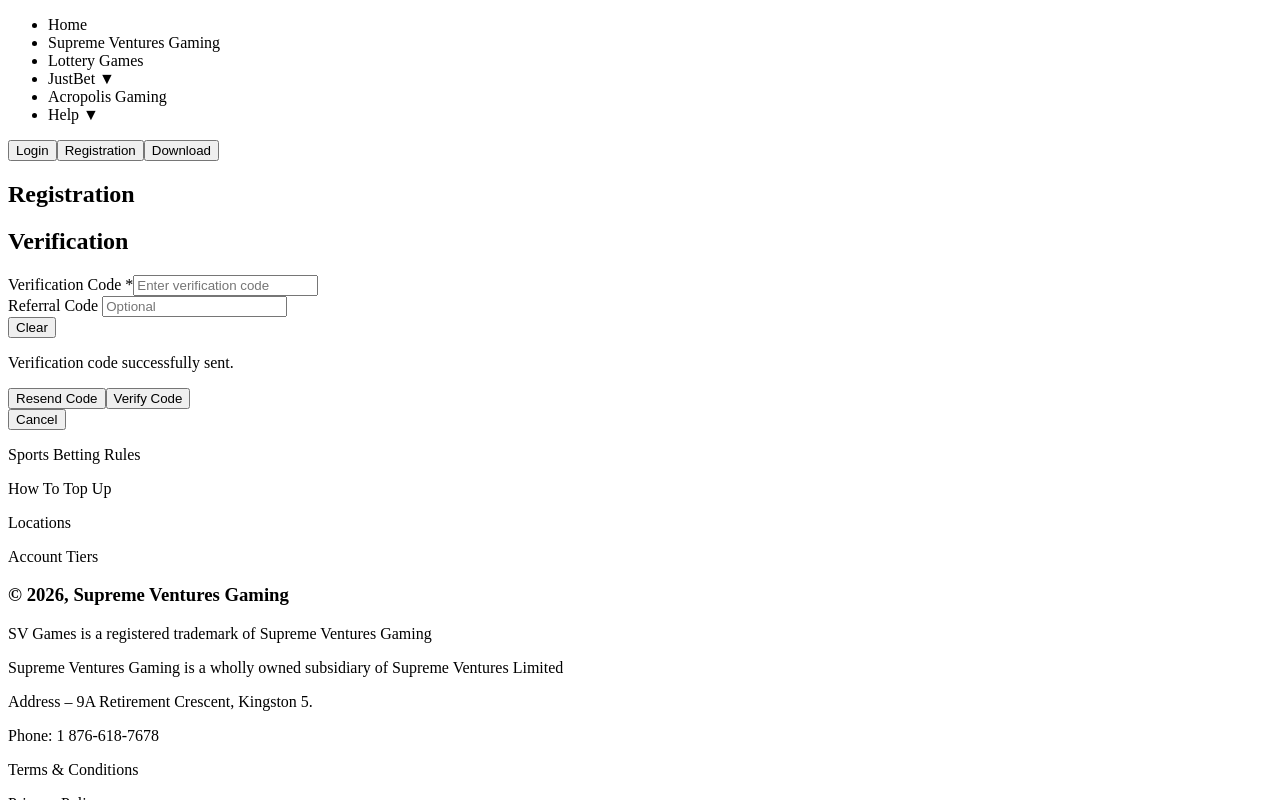
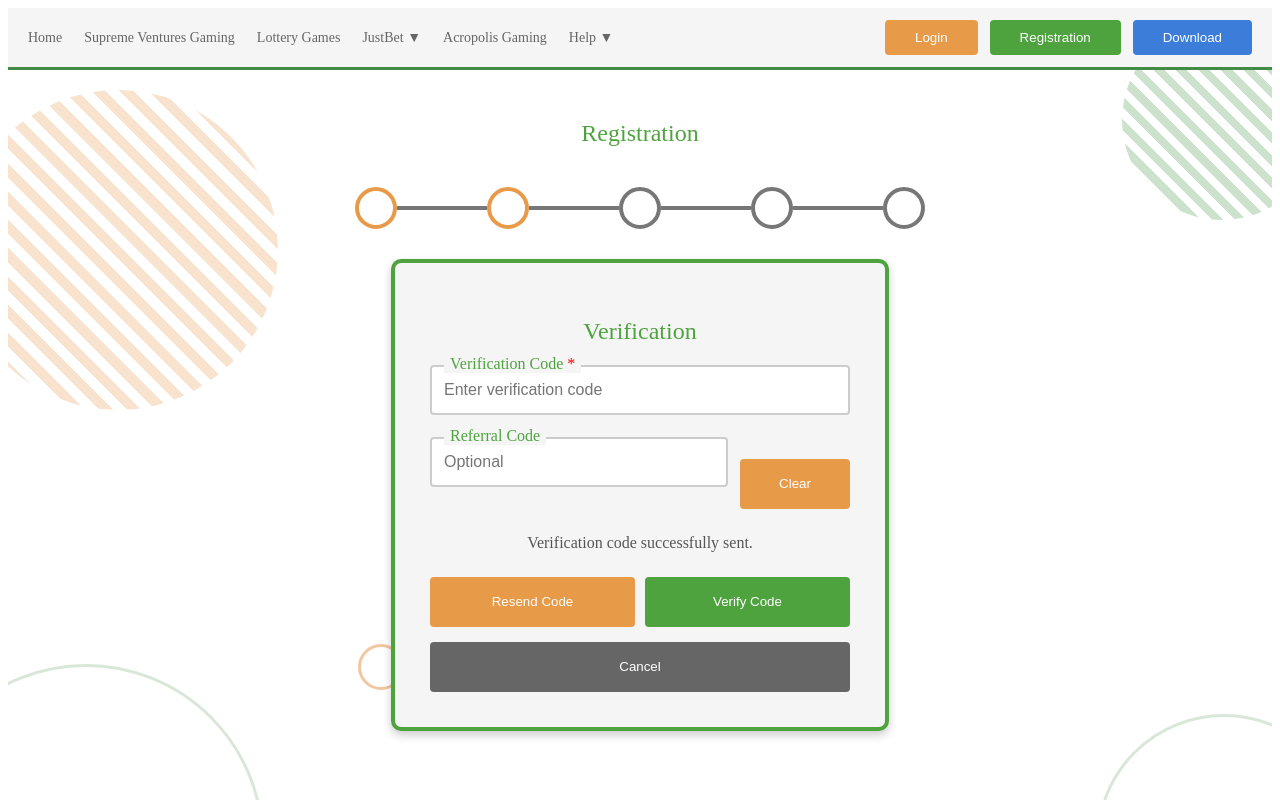
Before and after one commit to mohityadav72065/Gaming-website-using-angular, an Angular app: page /verify in a window 1280 px wide. Shown: the top 800 px of the page. Built offline with nearby package versions, Linux system fonts and the light colour scheme.

Commit message:
added verify page css styling

```diff
--- a/src/app/pages/verify/verify.css
+++ b/src/app/pages/verify/verify.css
@@ -0,0 +1,298 @@
+body{
+  margin:0;
+  font-family:Arial;
+  background:#f3f3f3;
+  overflow-x:hidden;
+}
+
+nav{
+  display:flex;
+  justify-content:space-between;
+  align-items:center;
+  background:#f5f5f5;
+  padding:12px 20px;
+  border-bottom:3px solid #418b45;
+}
+
+nav ul{
+  display:flex;
+  gap:22px;
+  list-style:none;
+  padding:0;
+  margin:0;
+}
+
+nav ul li{
+  font-size:14px;
+  color:#666;
+}
+
+nav ul li a{
+  text-decoration:none;
+  color:#666;
+}
+
+.btns{
+  display:flex;
+  gap:12px;
+}
+
+.btns button{
+  border:none;
+  padding:10px 30px;
+  border-radius:4px;
+  color:white;
+  cursor:pointer;
+}
+
+.login-btn{
+  background:#e79a47;
+}
+
+.register-btn{
+  background:#4ea33f;
+}
+
+.download-btn{
+  background:#3b7dd8;
+}
+
+.verify-section{
+  min-height:100vh;
+  position:relative;
+  overflow:hidden;
+}
+
+.circle-left{
+  width:320px;
+  height:320px;
+  border-radius:50%;
+  position:absolute;
+  top:20px;
+  left:-50px;
+  background:repeating-linear-gradient(
+    45deg,
+    #f2c79f,
+    #f2c79f 10px,
+    transparent 10px,
+    transparent 20px
+  );
+  opacity:0.5;
+}
+
+.circle-right{
+  width:200px;
+  height:200px;
+  border-radius:50%;
+  position:absolute;
+  top:-50px;
+  right:-50px;
+  background:repeating-linear-gradient(
+    45deg,
+    #9bc59b,
+    #9bc59b 8px,
+    transparent 8px,
+    transparent 16px
+  );
+  opacity:0.5;
+}
+
+.circle-bottom-left{
+  width:350px;
+  height:350px;
+  border-radius:50%;
+  border:3px solid #d8e7d8;
+  position:absolute;
+  bottom:-150px;
+  left:-100px;
+}
+
+.circle-bottom-right{
+  width:250px;
+  height:250px;
+  border-radius:50%;
+  border:3px solid #d8e7d8;
+  position:absolute;
+  bottom:-100px;
+  right:-80px;
+}
+
+.circle-small{
+  width:40px;
+  height:40px;
+  border-radius:50%;
+  border:3px solid #f2c79f;
+  position:absolute;
+  left:350px;
+  bottom:180px;
+}
+
+.verify-content{
+  width:100%;
+  display:flex;
+  flex-direction:column;
+  align-items:center;
+  padding-top:30px;
+  position:relative;
+  z-index:2;
+}
+
+.verify-content h1{
+  color:#4ea33f;
+  font-weight:400;
+}
+
+.steps{
+  display:flex;
+  align-items:center;
+  margin:20px 0 30px;
+}
+
+.step{
+  width:34px;
+  height:34px;
+  border-radius:50%;
+  border:4px solid #777;
+  background:white;
+}
+
+.active{
+  border-color:#e79a47;
+}
+
+.line{
+  width:90px;
+  height:4px;
+  background:#777;
+}
+
+.verify-box{
+  width:420px;
+  background:#f5f5f5;
+  border:4px solid #4ea33f;
+  border-radius:10px;
+  padding:35px;
+  box-shadow:0 4px 10px rgba(0,0,0,0.2);
+}
+
+.verify-box h2{
+  text-align:center;
+  color:#4ea33f;
+  font-weight:400;
+}
+
+.input-group{
+  position:relative;
+  margin-bottom:22px;
+}
+
+.input-group label{
+  position:absolute;
+  top:-10px;
+  left:14px;
+  background:#f5f5f5;
+  padding:0 6px;
+  color:#4ea33f;
+}
+
+.input-group span{
+  color:red;
+}
+
+.input-group input{
+  width:100%;
+  height:50px;
+  border:2px solid #ccc;
+  border-radius:4px;
+  padding:0 12px;
+  font-size:16px;
+  box-sizing:border-box;
+}
+
+.referral-row{
+  display:flex;
+  gap:12px;
+  align-items:end;
+}
+
+.referral-input{
+  flex:1;
+}
+
+.clear-btn{
+  width:110px;
+  height:50px;
+  border:none;
+  background:#e79a47;
+  color:white;
+  border-radius:4px;
+  cursor:pointer;
+}
+
+.success-text{
+  text-align:center;
+  color:#555;
+  margin:25px 0;
+}
+
+.btn-row{
+  display:flex;
+  gap:10px;
+}
+
+.resend-btn,
+.verify-btn{
+  flex:1;
+  height:50px;
+  border:none;
+  border-radius:4px;
+  color:white;
+  cursor:pointer;
+}
+
+.resend-btn{
+  background:#e79a47;
+}
+
+.verify-btn{
+  background:#4ea33f;
+}
+
+.cancel-btn{
+  width:100%;
+  height:50px;
+  border:none;
+  border-radius:4px;
+  background:#666;
+  color:white;
+  margin-top:15px;
+  cursor:pointer;
+}
+
+.footer{
+  display:flex;
+  justify-content:space-between;
+  padding:50px 70px;
+  background:#efefef;
+  color:#666;
+  margin-top:50px;
+}
+
+.footer-left,
+.footer-right{
+  width:25%;
+}
+
+.footer-center{
+  width:45%;
+  text-align:center;
+}
+
+.footer-left p,
+.footer-right p{
+  margin:12px 0;
+}
+
+.footer-center p{
+  line-height:28px;
+}
```
